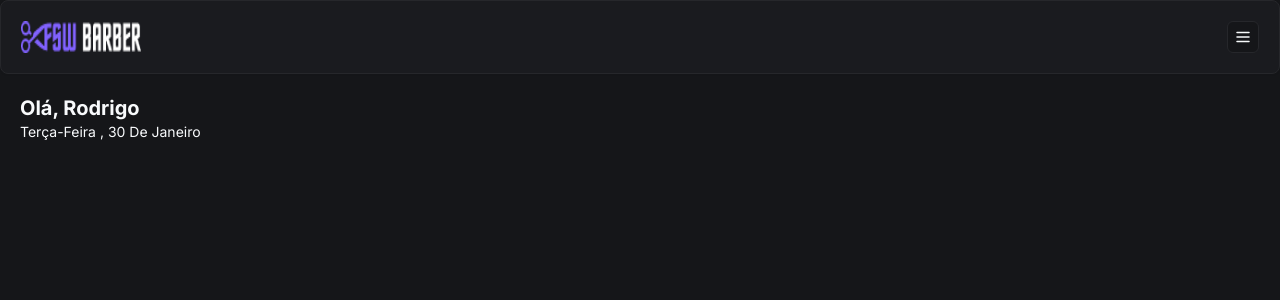
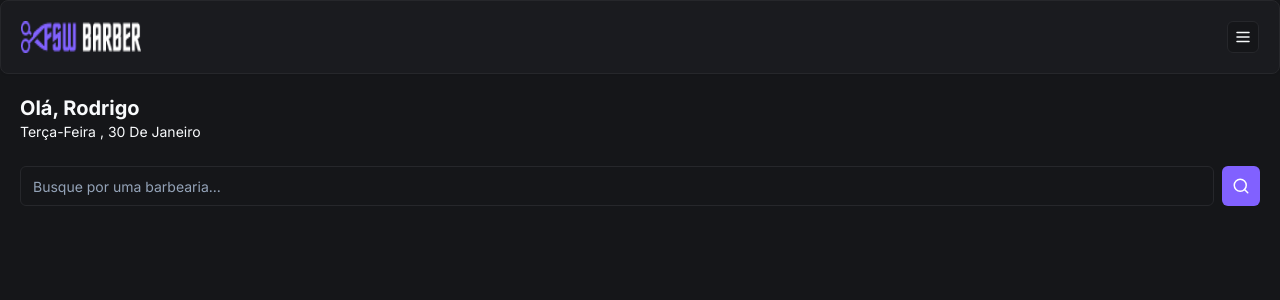
Before and after one commit to RodrigoBlefari/barbearia, a Next.js app: page / in a window 1280 px wide. Shown: the top 300 px of the page. Built offline with nearby package versions, Linux system fonts and the light colour scheme.

Commit message:
feat: add initial search component

```diff
--- /dev/null
+++ b/app/(home)/_components/search.tsx
@@ -0,0 +1,18 @@
+"use client";
+
+import { Button } from "@/app/_components/ui/button";
+import { Input } from "@/app/_components/ui/input";
+import { SearchIcon } from "lucide-react";
+
+const Search = () => {
+  return (
+    <div className="flex items-center gap-2">
+      <Input placeholder="Busque por uma barbearia..." />
+      <Button variant={"default"} size={"icon"}>
+        <SearchIcon size={18} />
+      </Button>
+    </div>
+  );
+};
+
+export default Search;
--- a/app/(home)/page.tsx
+++ b/app/(home)/page.tsx
@@ -1,6 +1,7 @@
 import { format } from "date-fns";
 import Header from "../_components/header";
 import { ptBR } from "date-fns/locale/pt-BR";
+import Search from "./_components/search";
 
 const Home = () => {
   return (
@@ -14,6 +15,9 @@
           })}
         </p>
       </div>
+      <div className="px-5 mt-6">
+        <Search />
+      </div>
     </div>
   );
 };
--- /dev/null
+++ b/app/_components/ui/input.tsx
@@ -0,0 +1,25 @@
+import * as React from "react"
+
+import { cn } from "@/app/_lib/utils"
+
+export interface InputProps
+  extends React.InputHTMLAttributes<HTMLInputElement> {}
+
+const Input = React.forwardRef<HTMLInputElement, InputProps>(
+  ({ className, type, ...props }, ref) => {
+    return (
+      <input
+        type={type}
+        className={cn(
+          "flex h-10 w-full rounded-md border border-input bg-background px-3 py-2 text-sm ring-offset-background file:border-0 file:bg-transparent file:text-sm file:font-medium placeholder:text-muted-foreground focus-visible:outline-none focus-visible:ring-2 focus-visible:ring-ring focus-visible:ring-offset-2 disabled:cursor-not-allowed disabled:opacity-50",
+          className
+        )}
+        ref={ref}
+        {...props}
+      />
+    )
+  }
+)
+Input.displayName = "Input"
+
+export { Input }
```
